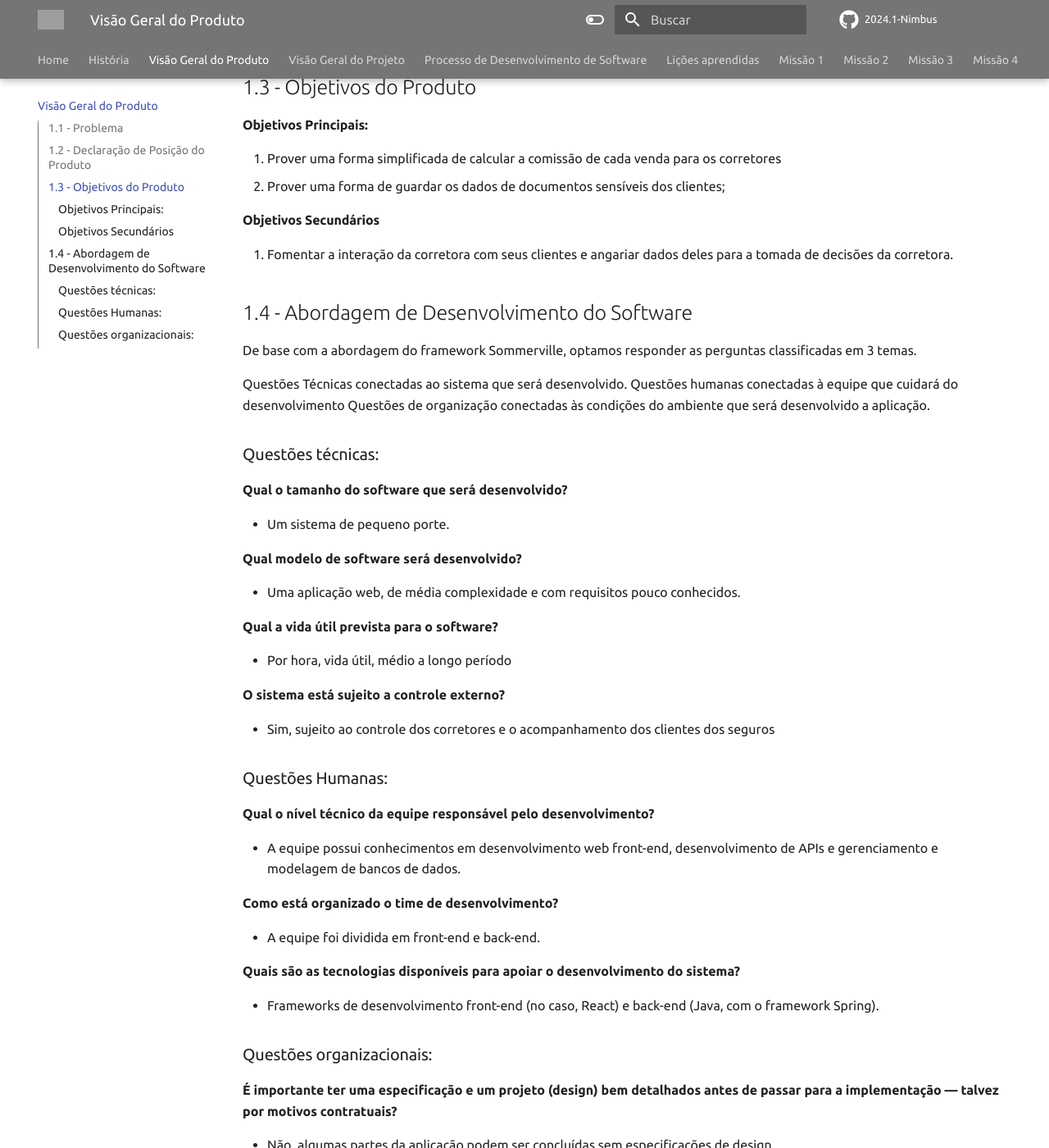
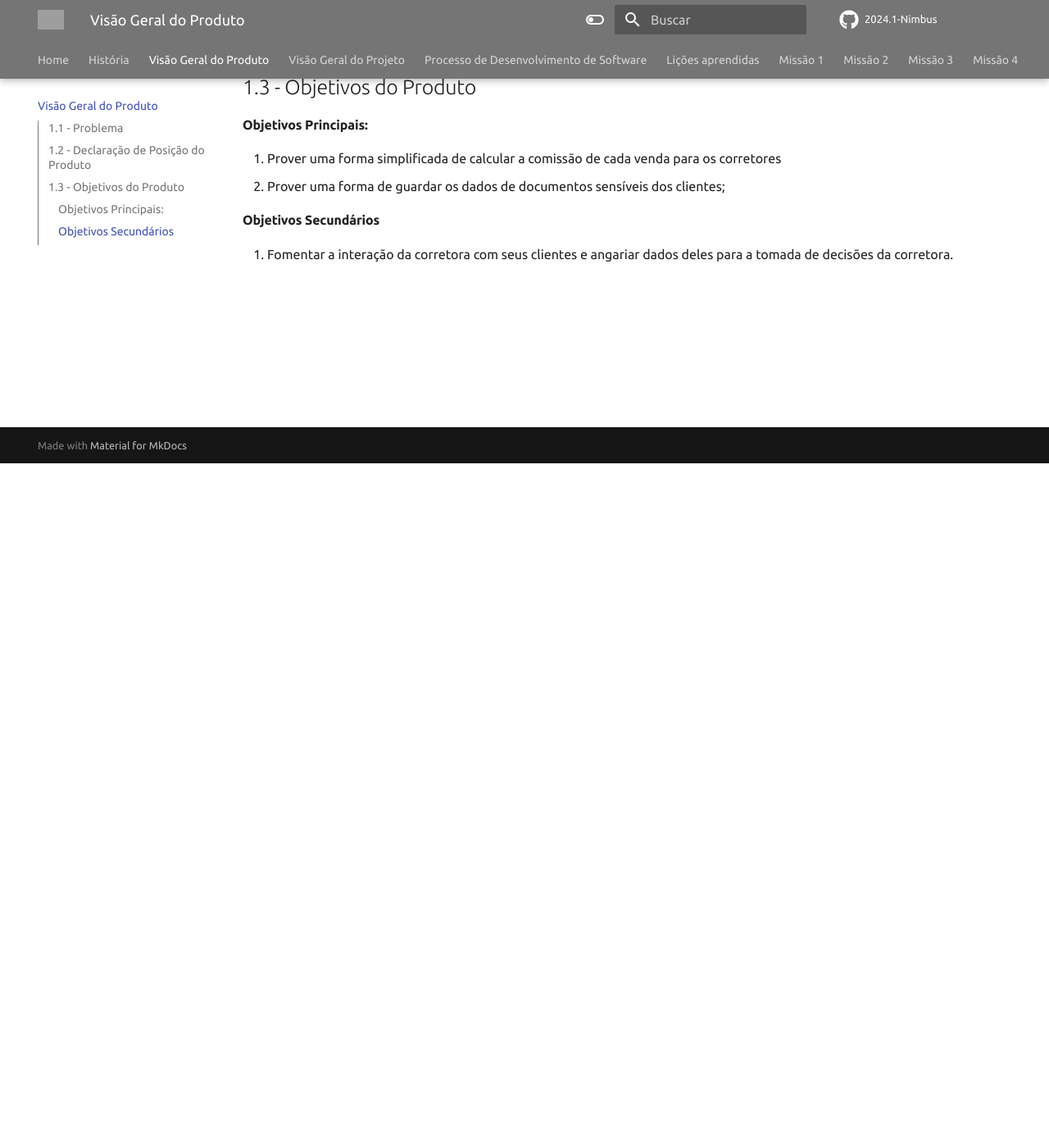
Before and after one commit to mdsreq-fga-unb/2024.1-Nimbus, an MkDocs documentation site: the page built from docs/visao-produto.md, in a window 1280 px wide and 1400 px high, scrolled down 835 px. Shown: the whole window at 82% size. Built offline with MkDocs 1.6.1 and Material for MkDocs 9.7.7, drawn with Linux system fonts in a browser that asks for light colours; comment, search, counter and statistics services are not loaded; some of the changed text lies outside the part shown; grey boxes are pictures that could not be loaded.

Commit message:
Remove conteúdos de abordagem de processos

```diff
--- a/docs/visao-produto.md
+++ b/docs/visao-produto.md
@@ -25,61 +25,3 @@
 #### Objetivos Secundários
 
 1. Fomentar a interação da corretora com seus clientes e angariar dados deles para a tomada de decisões da corretora.
-
-## 1.4 - Abordagem de Desenvolvimento do Software
-
-De base com a abordagem do framework Sommerville, optamos responder as perguntas classificadas em 3 temas.
-
-Questões Técnicas conectadas ao sistema que será desenvolvido.
-Questões humanas conectadas à equipe que cuidará do desenvolvimento
-Questões de organização conectadas às condições do ambiente que será desenvolvido a aplicação.
-
-### Questões técnicas:
-
-**Qual o tamanho do software que será desenvolvido?**
-
- - Um sistema de pequeno porte.
-
-**Qual modelo de software será desenvolvido?**
-
-- Uma aplicação web, de média complexidade e com requisitos pouco conhecidos.
-
-**Qual a vida útil prevista para o software?**
-
-- Por hora, vida útil, médio a longo período
-
-**O sistema está sujeito a controle externo?**
-
-- Sim, sujeito ao controle dos corretores e o acompanhamento dos clientes dos seguros
-
-### Questões Humanas:
-
-**Qual o nível técnico da equipe responsável pelo desenvolvimento?**
-
-- A equipe possui conhecimentos em desenvolvimento web front-end, desenvolvimento de APIs e gerenciamento e modelagem de bancos de dados.
-
-**Como está organizado o time de desenvolvimento?**
-
-- A equipe foi dividida em front-end e back-end.
-
-**Quais são as tecnologias disponíveis para apoiar o desenvolvimento do sistema?**
-
-- Frameworks de desenvolvimento front-end (no caso, React) e back-end (Java, com o framework Spring).
-
-### Questões organizacionais:
-
-**É importante ter uma especificação e um projeto (design) bem detalhados antes de passar para a implementação — talvez por motivos contratuais?**
-
-- Não, algumas partes da aplicação podem ser concluídas sem especificações de design.
-
-**É realista uma estratégia de entrega incremental, na qual o software é entregue aos clientes ou outros stakeholders e um rápido feedback é obtido?**
-
-- Sim. Este método permite resolver problemas locais que podem afetar todo o produto antes da implementação completa do projeto.
-
-**Os representantes do cliente estarão disponíveis e dispostos a participar do time de desenvolvimento?**
-
-- Não, os representantes, estarão apenas disponíveis para dar feedbacks, durante o processo, mas não participando do desenvolvimento em si.
-
-**Existem questões culturais que possam afetar o desenvolvimento do sistema?**
-
-- Não, como o time está iniciando, não está vinculada a uma metodologia específica de desenvolvimento.
```
